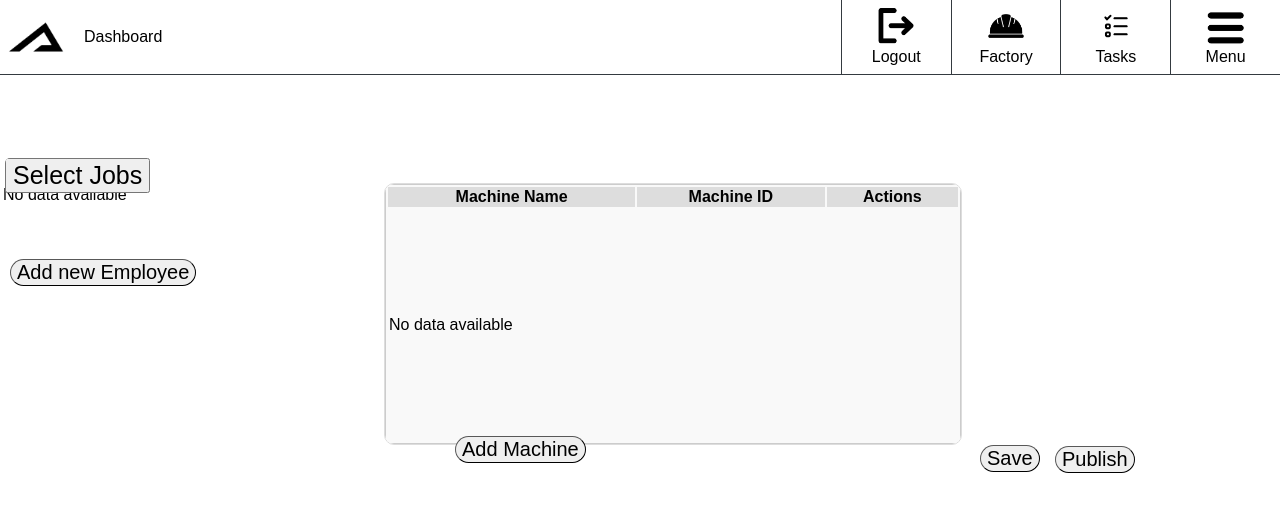
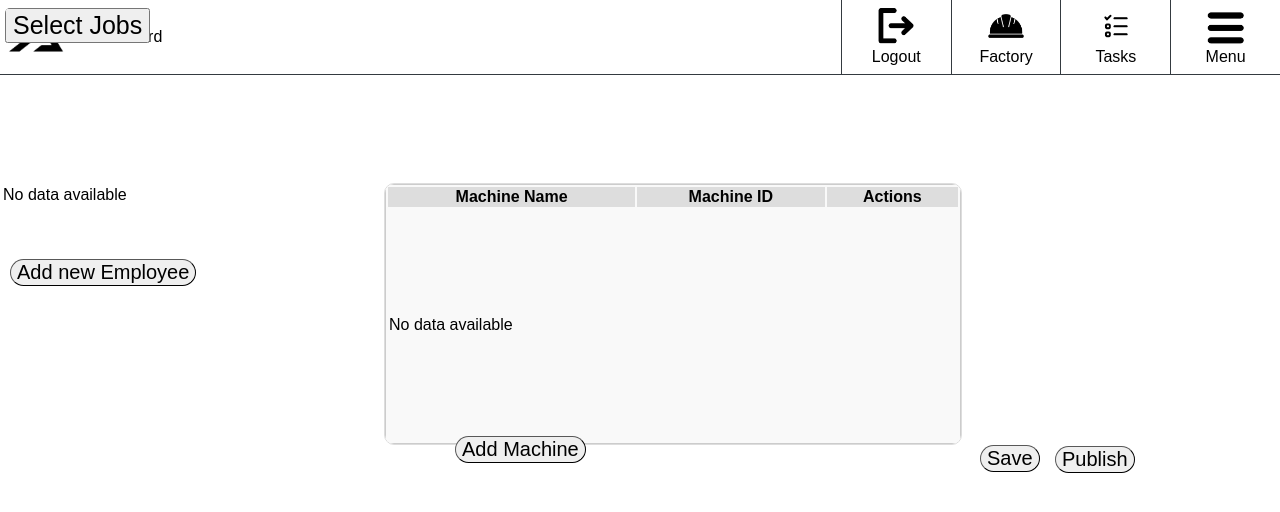
Before and after one commit to ERieger/group-14-comp2030, a PHP site: page /factoryworkerdashboard.php in a window 1280 px wide. Shown: the top 512 px of the page. Run offline with PHP 8.4, Linux system fonts and the light colour scheme; data that the repository does not hold is empty.

Commit message:
dfjskfjg

```diff
--- a/public/static/css/fstyle.css
+++ b/public/static/css/fstyle.css
@@ -12,7 +12,7 @@ body {
 .dropdown {
     display: inline-block;
     position: relative;
-    bottom: 50px;
+    bottom: 200px;
     display: flex;
     padding-top: 0px;
     z-index: 1;
```
